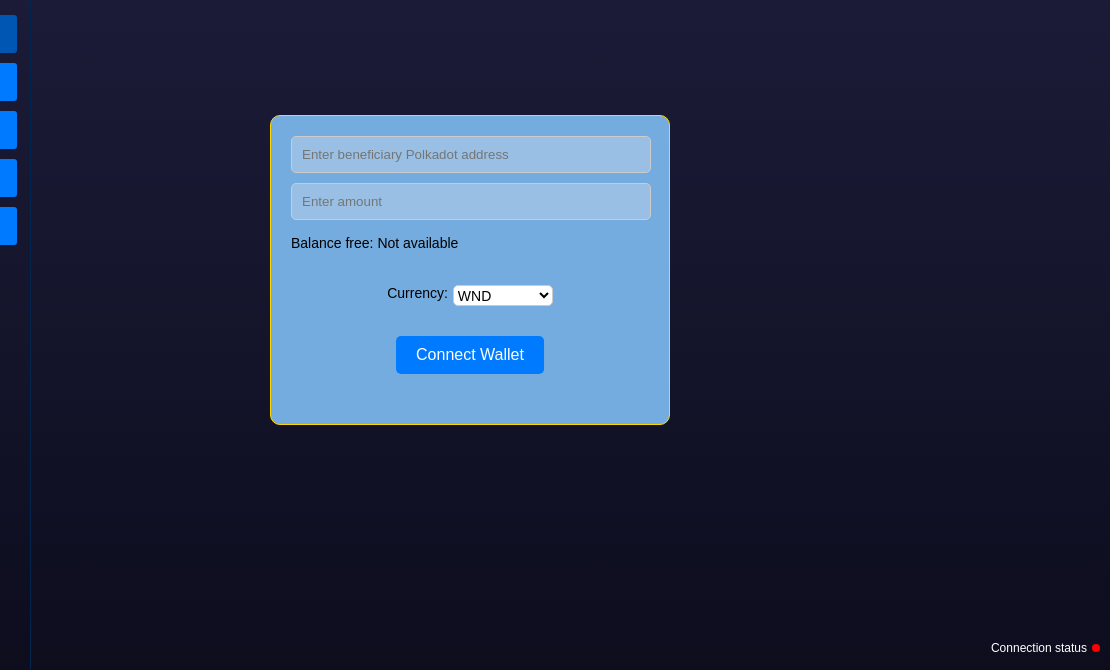
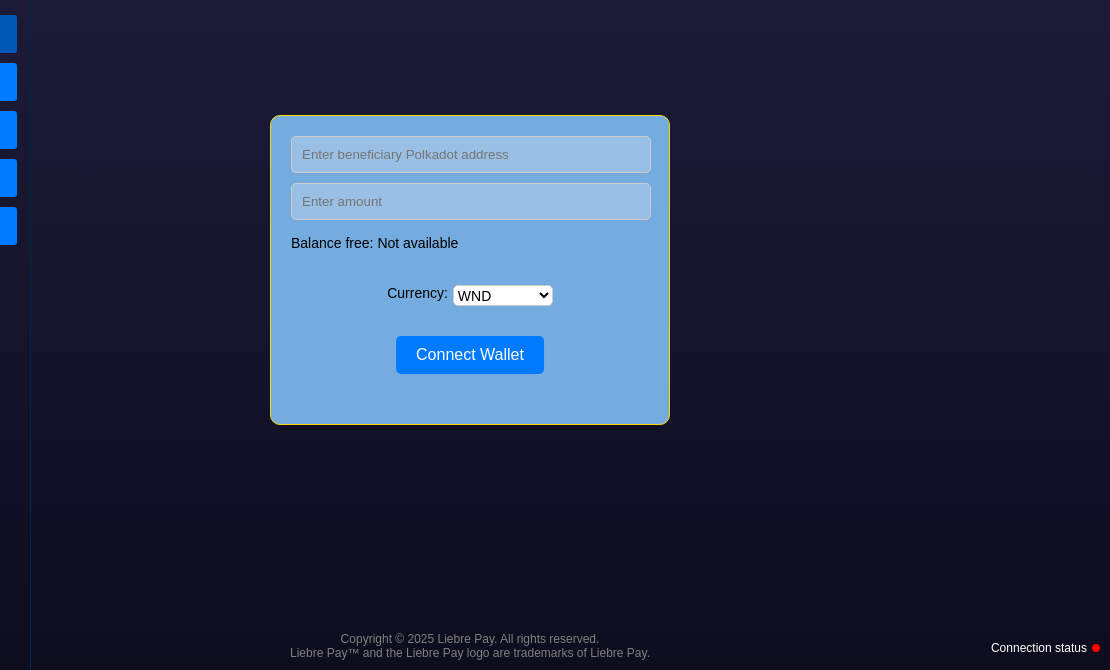
Before and after one commit to ultracoconut/LiebrePay-Westend, a website with bundled scripts: page public/index.html in a window 1280 px wide. Shown: the part 130-800 px from the top of the page, 170-1280 px from the left. Built offline with nearby package versions, Linux system fonts and the light colour scheme; files whose address does not match are found by name.

Commit message:
add copyright

```diff
--- a/public/css/index_style.css
+++ b/public/css/index_style.css
@@ -34,6 +34,15 @@ body {
       font-size: 12px;
       transform: translateX(-50%);
       color: grey;
+    }
+    .legal {
+      position: fixed;
+      bottom: 10px;
+      left: 50%;
+      transform: translateX(-50%);
+      font-size: 12px;
+      color: grey;
+      text-align: center;
     }
     .custom-paragraph {
       color: grey;
--- a/public/index.html
+++ b/public/index.html
@@ -29,6 +29,11 @@
     <img src="images/polkadot_logo.png" alt="Polkadot Logo">
   </div>
   <div class="appversion">PoC Version - Testnet (Westend Hub)</div>
+  <div class="legal">
+  Copyright © 2025 Liebre Pay. All rights reserved.
+  <br>
+  Liebre Pay™ and the Liebre Pay logo are trademarks of Liebre Pay.
+  </div>
   <div class="menu">
     <button class="menu-item selected" id="single-payment">Single Payment</button>
     <button class="menu-item" id="multi-payment">Multi Payment</button>
```
